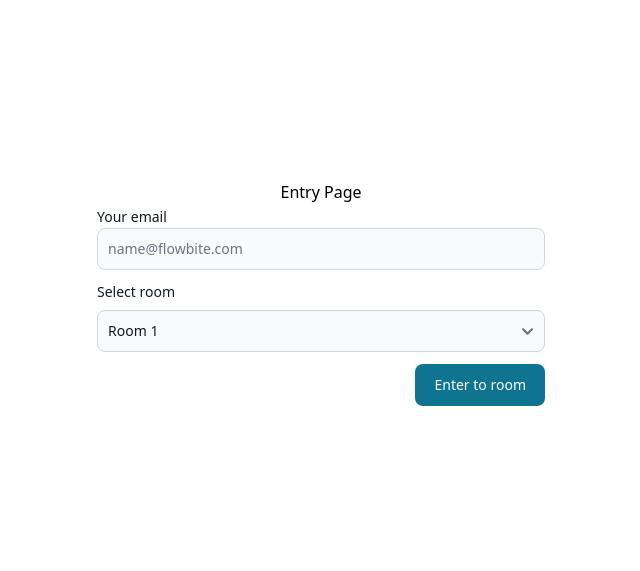
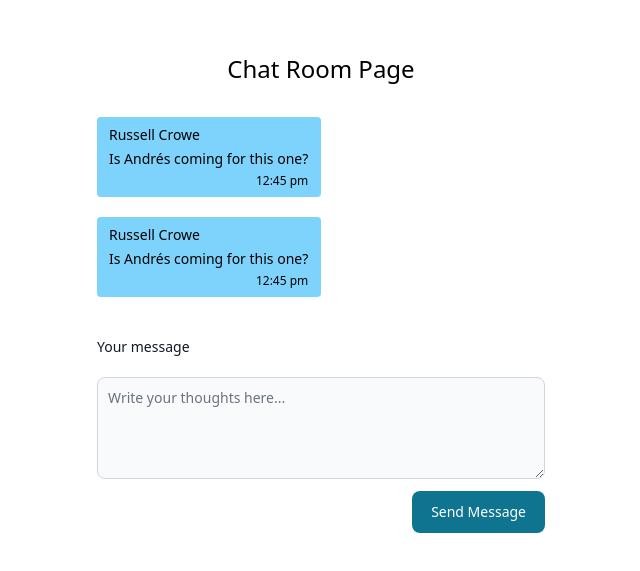
Before and after one commit to dcortesnet/Reactjs-nodejs-realtime-chat, a React (Vite) app in the folder frontend/: page / in a window 1280 px wide. Shown: the part 107-678 px from the top of the page, without its empty margins (319-959 px from the left). Built offline with nearby package versions, Linux system fonts and the light colour scheme.

Commit message:
Chat room components

```diff
--- a/frontend/src/App.tsx
+++ b/frontend/src/App.tsx
@@ -1,12 +1,10 @@
-import { EntryPage } from './pages/EntryPage';
+import { ChatRoomPage } from './pages/ChatRoomPage';
 
 function App() {
   return (
-    <>
-      <div className="h-screen">
-        <EntryPage />
-      </div>
-    </>
+    <div className="h-screen">
+      <ChatRoomPage />
+    </div>
   );
 }
 
--- /dev/null
+++ b/frontend/src/components/ChatRoomInput.tsx
@@ -0,0 +1,27 @@
+import { Button } from 'flowbite-react';
+
+export function ChatRoomInput() {
+  return (
+    <>
+      <div className="max-w-md w-full flex flex-col gap-3">
+        <label
+          htmlFor="message"
+          className="block mb-2 text-sm font-medium text-gray-900 dark:text-white"
+        >
+          Your message
+        </label>
+        <textarea
+          id="message"
+          rows={4}
+          className="block p-2.5 w-full text-sm text-gray-900 bg-gray-50 rounded-lg border border-gray-300 focus:ring-blue-500 focus:border-blue-500 dark:bg-gray-700 dark:border-gray-600 dark:placeholder-gray-400 dark:text-white dark:focus:ring-blue-500 dark:focus:border-blue-500"
+          placeholder="Write your thoughts here..."
+        ></textarea>
+        <div className="col-span-2 text-right flex justify-end">
+          <Button type="submit" className="">
+            Send Message
+          </Button>
+        </div>
+      </div>
+    </>
+  );
+}
--- /dev/null
+++ b/frontend/src/components/ChatRoomMessage.tsx
@@ -0,0 +1,11 @@
+export function ChatRoomMessage() {
+  return (
+    <div className="w-1/2 flex mb-2 justify-start bg-sky-300 rounded ">
+      <div className="py-2 px-3">
+        <p className="text-sm text-orange">Russell Crowe</p>
+        <p className="text-sm mt-1">Is Andrés coming for this one?</p>
+        <p className="text-right text-xs text-grey-dark mt-1">12:45 pm</p>
+      </div>
+    </div>
+  );
+}
--- /dev/null
+++ b/frontend/src/components/ChatRoomMessageList.tsx
@@ -0,0 +1,10 @@
+import { ChatRoomMessage } from './ChatRoomMessage';
+
+export function ChatRoomMessageList() {
+  return (
+    <div className="max-w-md w-full flex flex-col gap-3">
+      <ChatRoomMessage />
+      <ChatRoomMessage />
+    </div>
+  );
+}
--- /dev/null
+++ b/frontend/src/components/Title.tsx
@@ -0,0 +1,7 @@
+interface Props {
+  title: string;
+}
+
+export function Title(props: Props) {
+  return <h1 className="text-2xl">{props.title}</h1>;
+}
--- a/frontend/src/pages/ChatRoomPage.tsx
+++ b/frontend/src/pages/ChatRoomPage.tsx
@@ -1,3 +1,13 @@
+import { ChatRoomInput } from '../components/ChatRoomInput';
+import { ChatRoomMessageList } from '../components/ChatRoomMessageList';
+import { Title } from '../components/Title';
+
 export function ChatRoomPage() {
-  return <h1>ChatRoomPage</h1>;
+  return (
+    <div className="h-full flex flex-col justify-center items-center p-5 gap-8">
+      <Title title="Chat Room Page" />
+      <ChatRoomMessageList />
+      <ChatRoomInput />
+    </div>
+  );
 }
--- a/frontend/src/pages/EntryPage.tsx
+++ b/frontend/src/pages/EntryPage.tsx
@@ -1,9 +1,10 @@
 import { EntryForm } from '../components/EntryForm';
+import { Title } from '../components/Title';
 
 export function EntryPage() {
   return (
     <div className="h-full flex flex-col justify-center items-center p-5">
-      <h1>Entry Page</h1>
+      <Title title="Entry Page" />
       <EntryForm />
     </div>
   );
```
